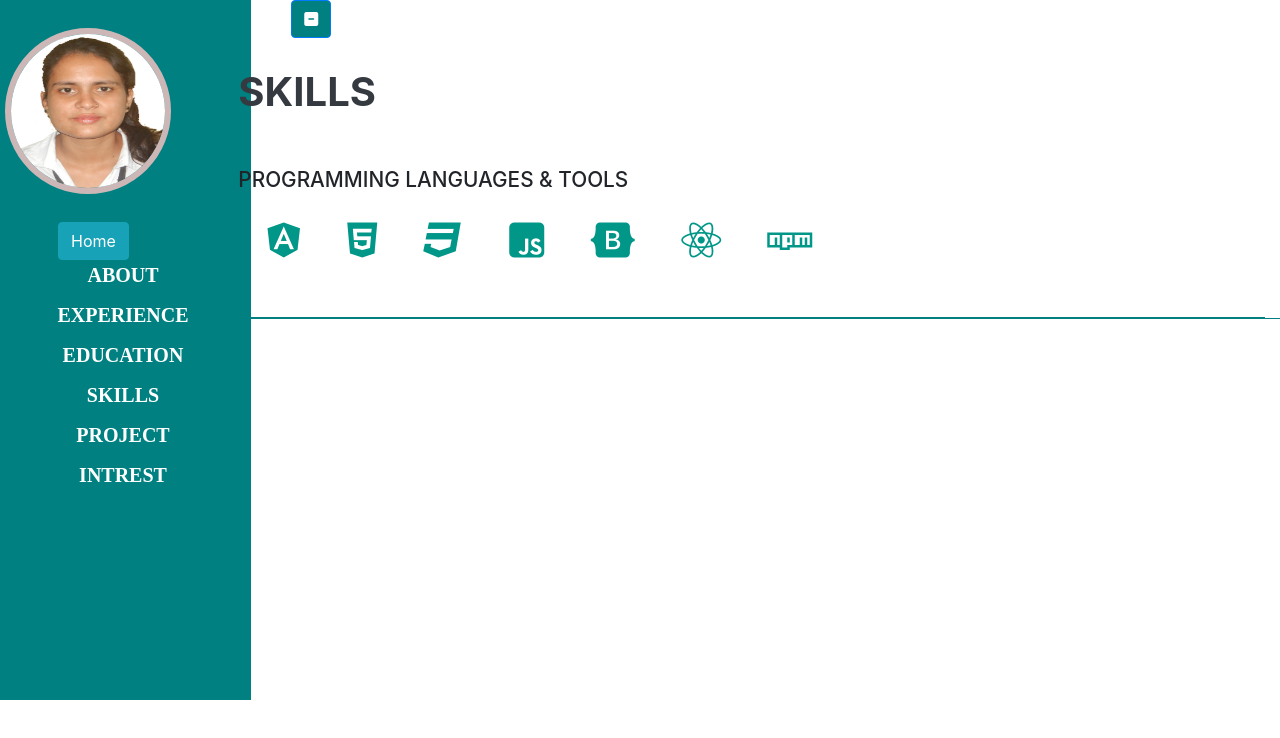
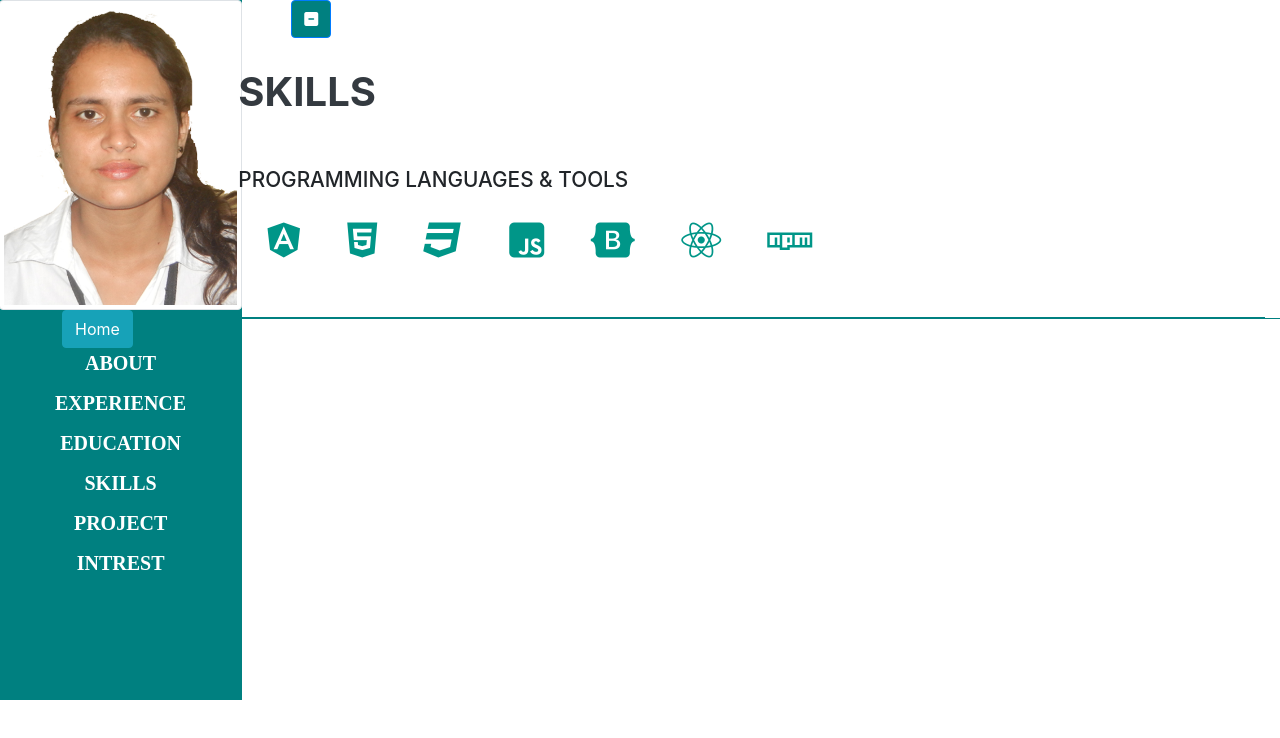
Before and after one commit to Aparnasuman/PortfolioSite, a React (Create React App) app: page /skills in a window 1280 px wide. Shown: the top 738 px of the page. Built offline with nearby package versions, Linux system fonts and the light colour scheme.

Commit message:
logo css update

```diff
--- a/src/App.css
+++ b/src/App.css
@@ -5,12 +5,11 @@
 }
 
 .sidebar{
-    width: 20%;
+    width: 19%;
     height: 700px;
-    margin-left: -20px;
+    margin-left: -16px;
     background-color: teal;
-   position: fixed;
-
+    position: fixed;
 }
 .col-sm-10{
     height: auto;
@@ -51,13 +50,6 @@ section.resume-section {
 }
 .icon-display:active{
     background-color: #205550;
-}
-.download{
-    height: 166px !important;
-    width: 166px !important;
-    margin: 28px 10px;
-    border-radius: 100px;
-    border: 6px solid #ccb6b6;
 }
 .icon{
     margin-left: 80px;
--- a/src/nav.js
+++ b/src/nav.js
@@ -7,7 +7,7 @@ class NavBar extends React.Component {
     return (
     <nav className="sidebar">
 
-        <img src={logo} alt="Download" className="download"></img><br></br>
+        <img src={logo} alt="Download" className="img-fluid img-thumbnail download"></img><br></br>
         <button className="btn btn-info justify-content-center "><Link to="/">Home</Link></button>
 
         <ul className="list">
```
Also changed, not shown: 12 other files (tests, documents, lock files or other folders).
